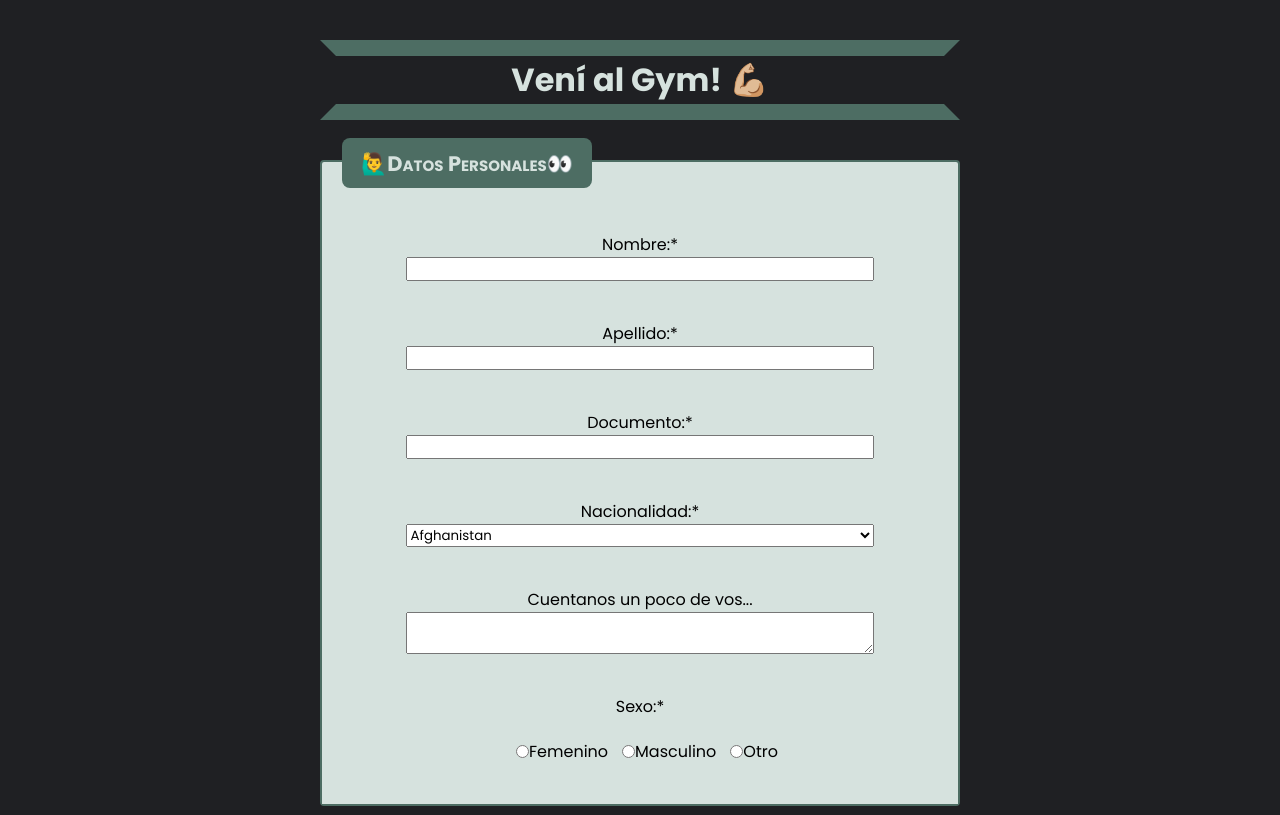
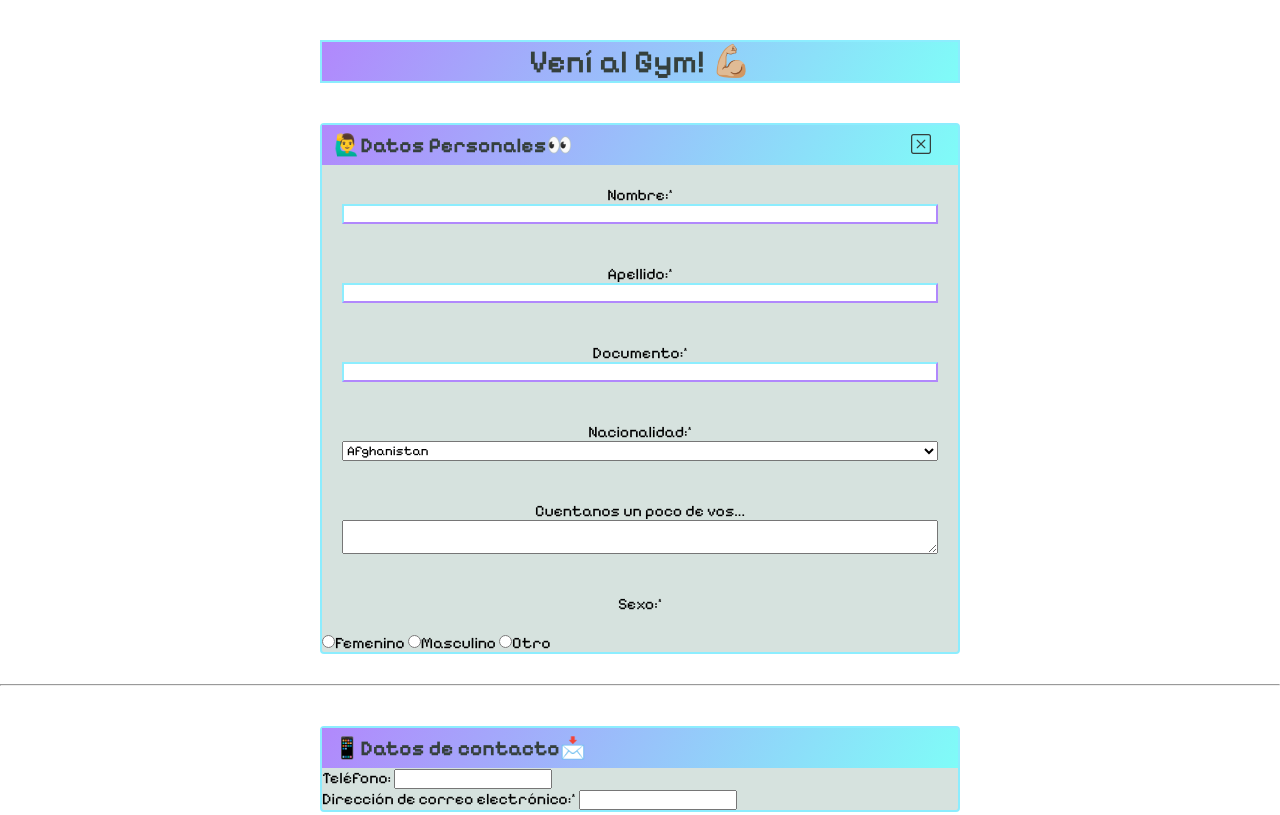
Before and after one commit to fedramos22/desafio06-FedericoRamos-AgustinGiuli, a plain HTML site: page index.html in a window 1280 px wide. Shown: the top 815 px of the page. Drawn offline with nearby package versions, Linux system fonts and the light colour scheme.

Commit message:
medio trabajo

```diff
--- a/index.html
+++ b/index.html
@@ -6,7 +6,8 @@
           content="width=device-width, user-scalable=no, initial-scale=1.0, maximum-scale=1.0, minimum-scale=1.0">
     <meta http-equiv="X-UA-Compatible" content="ie=edge">
     <title>Afiliación</title>
-    <link rel="stylesheet" href="styles/style.css">
+    <link rel="stylesheet" href="styles/retro.css">
+    <link rel="stylesheet" href="https://cdn.jsdelivr.net/npm/bootstrap-icons@1.11.3/font/bootstrap-icons.min.css">
 </head>
 <body>
 <header>
@@ -17,6 +18,7 @@
         <article class="articulo1">
             <div class="tituloSeccion">
                 <h2>🙋‍♂️Datos Personales👀</h2>
+                <i class="bi bi-x-square"></i>
             </div>
             <form class="form1">
                 <span>
--- /dev/null
+++ b/styles/retro.css
@@ -0,0 +1,75 @@
+@import url('https://fonts.googleapis.com/css2?family=Pixelify+Sans:wght@400..700&display=swap');
+
+* {
+    margin: 0;
+    padding: 0;
+    box-sizing: border-box;
+    font-family: "Pixelify Sans", sans-serif;
+}
+
+header {
+    margin-top: 40px;
+}
+
+header h1 {
+    margin: auto;
+    width: 50%;
+    text-align: center;
+    font-weight: 600;
+    border: 2px solid #8CEDFE;
+    color: #35403D;
+    background-image: linear-gradient(120deg,#B188FC,#7FFCF8);
+}
+
+.seccion1 .tituloSeccion {
+    display: flex;
+    justify-content: space-between;
+    align-items: center;
+    text-align: center;
+    font-weight: 200;
+    width: 100%;
+    padding: 12px;
+    height: 40px;
+    border: none;
+    font-size: 14px;
+    color: #35403D;
+    background-image: linear-gradient(120deg,#B188FC,#7FFCF8);
+}
+
+.seccion1 .tituloSeccion i {
+    width: 50px;
+    font-size: 20px;
+    color: #35403D;
+}
+
+main .seccion1 .articulo1 {
+    width: 50%;
+    margin: auto;
+    margin-top: 40px;
+    margin-bottom: 30px;
+    border: 2px solid #8CEDFE;
+    border-radius: 4px;
+    background-color: #D6E2DE;
+}
+
+.articulo1 .form1 span {
+    display: flex;
+    flex-direction: column;
+    padding: 20px;
+    margin: auto;
+    text-align: center;
+    background-color: #D6E2DE;
+}
+
+.articulo1 .form1 span input {
+    border: 2px solid #8CEDFE;
+    border-right: 2px solid #B188FC;
+    border-bottom: 2px solid #B188FC;
+}
+
+.articulo1 .form1 span input:focus {
+    border: 2px solid #8CEDFE;
+    border-left: 2px solid #B188FC;
+    border-top: 2px solid #B188FC;
+    color: #B188FC;
+}
```
